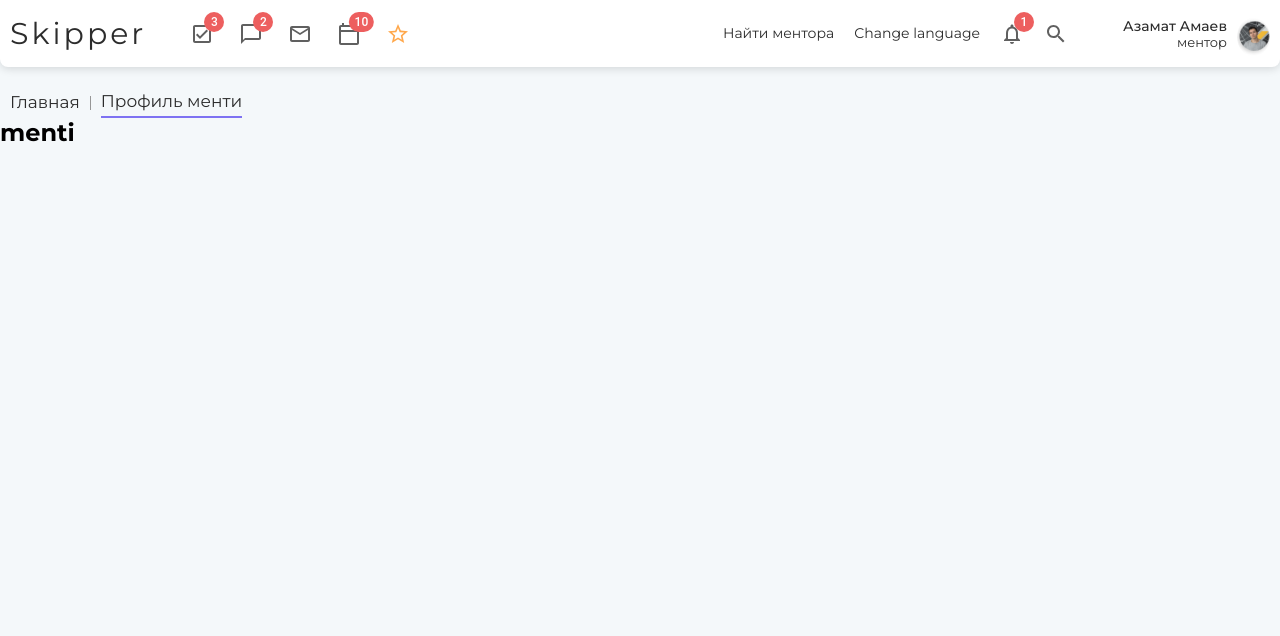
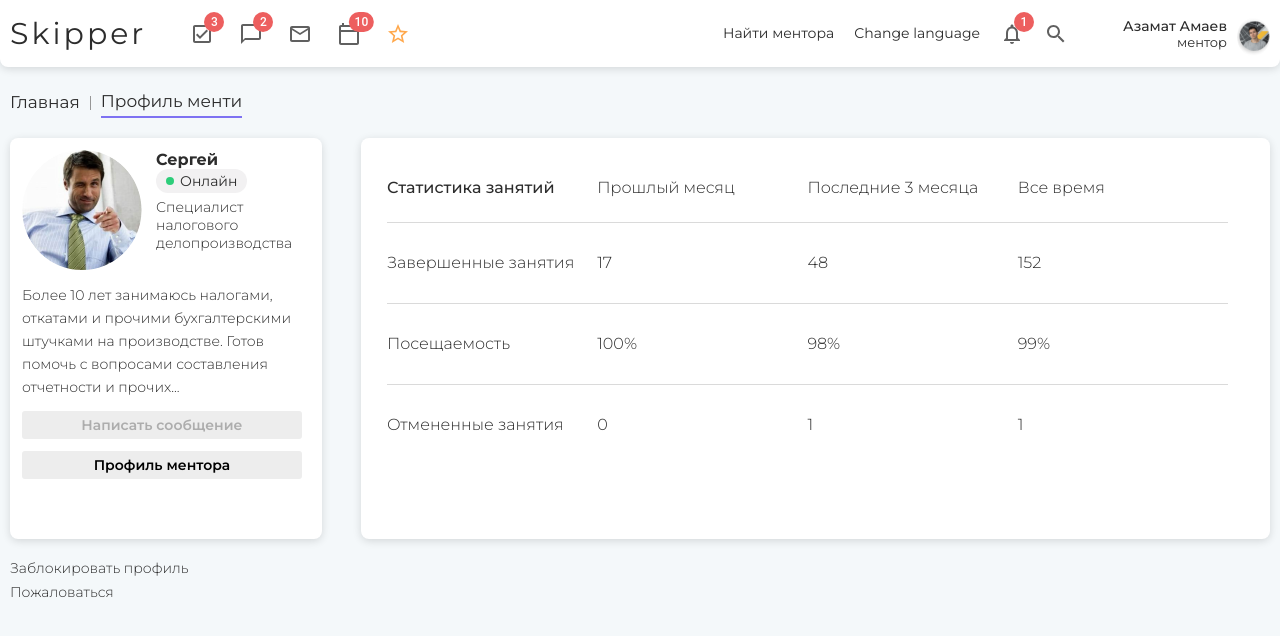
Before and after one commit to Hlopunoff/skipper, a React (Create React App) app: page /menti in a window 1280 px wide. Shown: the top 636 px of the page. Built offline with nearby package versions, Linux system fonts and the light colour scheme.

Commit message:
Сверстал страницу менти

```diff
--- a/src/App.tsx
+++ b/src/App.tsx
@@ -1,7 +1,7 @@
 import {Routes, Route} from 'react-router-dom';
 
 import { Layout } from './components/layout/Layout';
-import { MentiPage } from './pages/MentiPage';
+import { MentiPage } from './pages/mentiPage/MentiPage';
 
 function App() {
   return (
--- /dev/null
+++ b/src/components/lessonsStats/LessonsStats.tsx
@@ -0,0 +1,34 @@
+import st from './lessonsStats.module.scss';
+
+export const LessonsStats = () => {
+    return (
+        <div className={st['table']}>
+            <div className={st['table__head']}>
+                <h2 className={st['table__title']}>Статистика занятий</h2>
+                <h3 className={st['col__title']}>Прошлый месяц</h3>
+                <h3 className={st['col__title']}>Последние 3 месяца</h3>
+                <h3 className={st['col__title']}>Все время</h3>
+            </div>
+            <div className={st['table__body']}>
+                <div className={st['table__item']}>
+                    <h3 className={st['item__title']}>Завершенные занятия</h3>
+                    <div className={st['item__amount']} data-amount-last-month={17}>17</div>
+                    <div className={st['item__amount']} data-amount-last-3-month={48}>48</div>
+                    <div className={st['item__amount']} data-amount-all-time={152}>152</div>
+                </div>
+                <div className={st['table__item']}>
+                    <h3 className={st['item__title']}>Посещаемость</h3>
+                    <div className={st['item__amount']} data-amount-last-month={100}>100%</div>
+                    <div className={st['item__amount']} data-amount-last-3-month={98}>98%</div>
+                    <div className={st['item__amount']} data-amount-all-time={99}>99%</div>
+                </div>
+                <div className={st['table__item']}>
+                    <h3 className={st['item__title']}>Отмененные занятия</h3>
+                    <div className={st['item__amount']} data-amount-last-month={0}>0</div>
+                    <div className={st['item__amount']} data-amount-last-3-month={1}>1</div>
+                    <div className={st['item__amount']} data-amount-all-time={1}>1</div>
+                </div>
+            </div>
+        </div>
+    )
+}
--- /dev/null
+++ b/src/components/lessonsStats/lessonsStats.module.scss
@@ -0,0 +1,57 @@
+@import '../../styles/colors';
+@import '../../styles/funcs';
+.table {
+    width: prc(1000, 1386);
+    background-color: #fff;
+    box-shadow: 0px 2px 8px rgba(0, 0, 0, 0.135216);
+    border-radius: 8px;
+    padding: 30px 42px 54px 26px;
+    &__head {
+        padding: 10px 0 24px 0;
+        display: grid;
+        align-items: center;
+        grid-template-columns: 1fr 1fr 1fr 1fr;
+        & .col__title {
+            padding-right: 5px;
+            font-style: normal;
+            font-weight: 300;
+            font-size: 16px;
+            line-height: 20px;
+            color: $main-color;
+        }
+    }
+    &__title {
+        padding-right: 5px;
+        font-style: normal;
+        font-weight: 500;
+        font-size: 16px;
+        line-height: 20px;
+        color: $main-color;
+    }
+    &__body {
+        display: flex;
+        flex-direction: column;
+    }
+    &__item {
+        border-top: 1px solid #DADADA;
+        padding: 30px 0;
+        display: grid;
+        align-items: center;
+        grid-template-columns: repeat(4, 1fr);
+        & .item__amount {
+            font-style: normal;
+            font-weight: 300;
+            font-size: 16px;
+            line-height: 20px;
+            color: $main-color;
+        }
+        & .item__title {
+            padding-right: 5px;
+            font-style: normal;
+            font-weight: 300;
+            font-size: 16px;
+            line-height: 20px;
+            color: $main-color;
+        }
+    }
+}
--- /dev/null
+++ b/src/components/mentorCardShort/MentorCardShort.tsx
@@ -0,0 +1,25 @@
+import st from './mentorCardShort.module.scss';
+
+import mentorImg from '../../assets/img/mentor_profile.png';
+
+export const MentorCardShort = () => {
+    return (
+        <div className={st['mentorCard']}>
+            <div className={st['mentorCard__header']}>
+                <div className={st['mentorCard__img-wrap']}>
+                    <img src={mentorImg} alt="Фото ментора" className={st['mentorCard__img']} />
+                </div>
+                <div className="mentorCard__info">
+                    <h2 className={st['mentorCard__name']}>Сергей</h2>
+                    <span className={st['mentorCard__status']}>Онлайн <div className={st['indicator']}></div></span>
+                    <p className={st['mentorCard__specialty']}>Специалист налогового делопроизводства</p>
+                </div>
+            </div>
+            <p className={st['mentorCard__descr']}>Более 10 лет занимаюсь налогами, откатами и прочими бухгалтерскими штучками на производстве. Готов помочь с вопросами составления отчетности и прочих...</p>
+            <div className={st['mentorCard__cla']}>
+                <button className={`${st['mentorCard__btn']} ${st['mentorCard__btn_disabled']}`} disabled>Написать сообщение</button>
+                <button className={`${st['mentorCard__btn']}`}>Профиль ментора</button>
+            </div>
+        </div>
+    );
+};
--- /dev/null
+++ b/src/components/mentorCardShort/mentorCardShort.module.scss
@@ -0,0 +1,92 @@
+@import '../../styles/colors';
+@import '../../styles/funcs';
+.mentorCard {
+    width: prc(343, 1386);
+    padding: 12px 20px 60px 12px;
+    background-color: #fff;
+    box-shadow: 0px 2px 8px rgba(0, 0, 0, 0.135216);
+    border-radius: 8px;
+    &__header {
+        display: flex;
+        column-gap: 14px;
+    }
+    &__img-wrap {
+        min-width: 120px;
+        height: 120px;
+        border-radius: 50%;
+    }
+    &__img {
+        width: 100%;
+        height: 100%;
+        object-fit: cover;
+        border-radius: 50%;
+    }
+    &__name {
+        margin-right: 7px;
+        display: inline-block;
+        font-style: normal;
+        font-weight: 700;
+        font-size: 16px;
+        line-height: 19px;
+        color: $main-color;
+    }
+    &__status {
+        position: relative;
+        display: inline-block;
+        padding: 5px 10px 5px 24px;
+        background: #F2F1F2;
+        border-radius: 15px;
+        font-style: normal;
+        font-weight: 400;
+        font-size: 14px;
+        line-height: 14px;
+        color: $main-color;
+        & .indicator {
+            position: absolute;
+            width: 8px;
+            height: 8px;
+            background-color: #2DCD7A;
+            left: 10px;
+            top: 50%;
+            transform: translateY(-50%);
+            border-radius: 50%;
+        }
+    }
+    &__specialty {
+        margin-top: 5px;
+        font-style: normal;
+        font-weight: 300;
+        font-size: 14px;
+        line-height: 18px;
+        color: $main-color;
+    }
+    &__descr {
+        margin-top: 14px;
+        font-style: normal;
+        font-weight: 300;
+        font-size: 14px;
+        line-height: 23px;
+        color: $main-color;
+    }
+    &__cla {
+        margin-top: 12px;
+        display: flex;
+        flex-direction: column;
+        row-gap: 12px;
+    }
+    &__btn {
+        width: 100%;
+        padding: 5px 0;
+        background: #EDEDED;
+        border: $btn-grey;
+        border-radius: 3px;
+        font-style: normal;
+        font-weight: 600;
+        font-size: 14px;
+        line-height: 18px;
+        color: #000;
+        &_disabled {
+            color: rgba(44, 44, 44, 0.33);
+        }
+    }
+}
--- a/src/components/navbar/navbar.module.scss
+++ b/src/components/navbar/navbar.module.scss
@@ -1,6 +1,6 @@
 @import '../../styles/colors';
 .navbar {
-    margin-top: 20px;
+    margin: 20px 0;
     &__sections {
         display: flex;
         align-items: center;
--- /dev/null
+++ b/src/components/profileReport/ProfileReport.tsx
@@ -0,0 +1,10 @@
+import st from './profileReport.module.scss';
+
+export const ProfileReport = () => {
+    return (
+        <div className={st['report']}>
+            <a href="#" className={st['report__link']}>Заблокировать профиль</a>
+            <a href="#" className={st['report__link']}>Пожаловаться</a>
+        </div>
+    )
+};
--- /dev/null
+++ b/src/components/profileReport/profileReport.module.scss
@@ -0,0 +1,18 @@
+@import '../../styles/colors';
+.report {
+    position: absolute;
+    bottom: -60px;
+    left: 0;
+    margin-top: 12px;
+    display: flex;
+    flex-direction: column;
+    row-gap: 10px;
+    &__link {
+        font-style: normal;
+        font-weight: 300;
+        font-size: 14px;
+        line-height: 14px;
+        text-decoration: none;
+        color: $main-color;
+    }
+}
--- a/src/pages/MentiPage.tsx
+++ /dev/null
@@ -1,3 +0,0 @@
-export const MentiPage = () => {
-    return <h2>menti</h2>
-};
--- /dev/null
+++ b/src/pages/mentiPage/MentiPage.tsx
@@ -0,0 +1,17 @@
+import { LessonsStats } from "../../components/lessonsStats/LessonsStats";
+import { MentorCardShort } from "../../components/mentorCardShort/MentorCardShort";
+import { ProfileReport } from "../../components/profileReport/ProfileReport";
+
+import st from './mentiPage.module.scss';
+
+export const MentiPage = () => {
+    return <section className="mentiPage">
+        <div className="container">
+            <div className={st['mentiPage__content']}>
+                <MentorCardShort/>
+                <LessonsStats/>
+                <ProfileReport/>
+            </div>
+        </div>
+    </section>
+};
--- /dev/null
+++ b/src/pages/mentiPage/mentiPage.module.scss
@@ -0,0 +1,7 @@
+.mentiPage {
+    &__content {
+        position: relative;
+        display: flex;
+        justify-content: space-between;
+    }
+}
```
Also changed, not shown: src/assets/img/mentor_profile.png (added).
